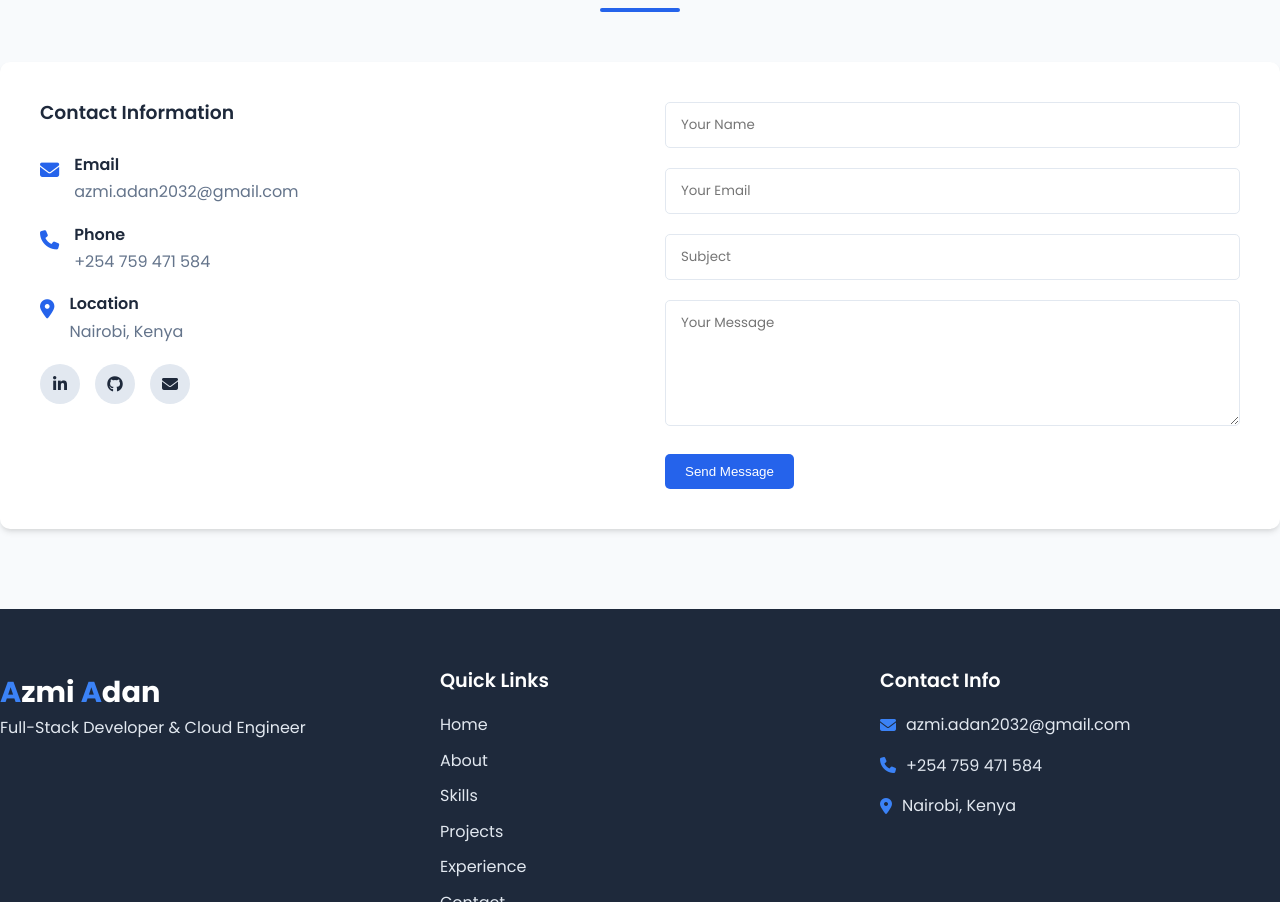
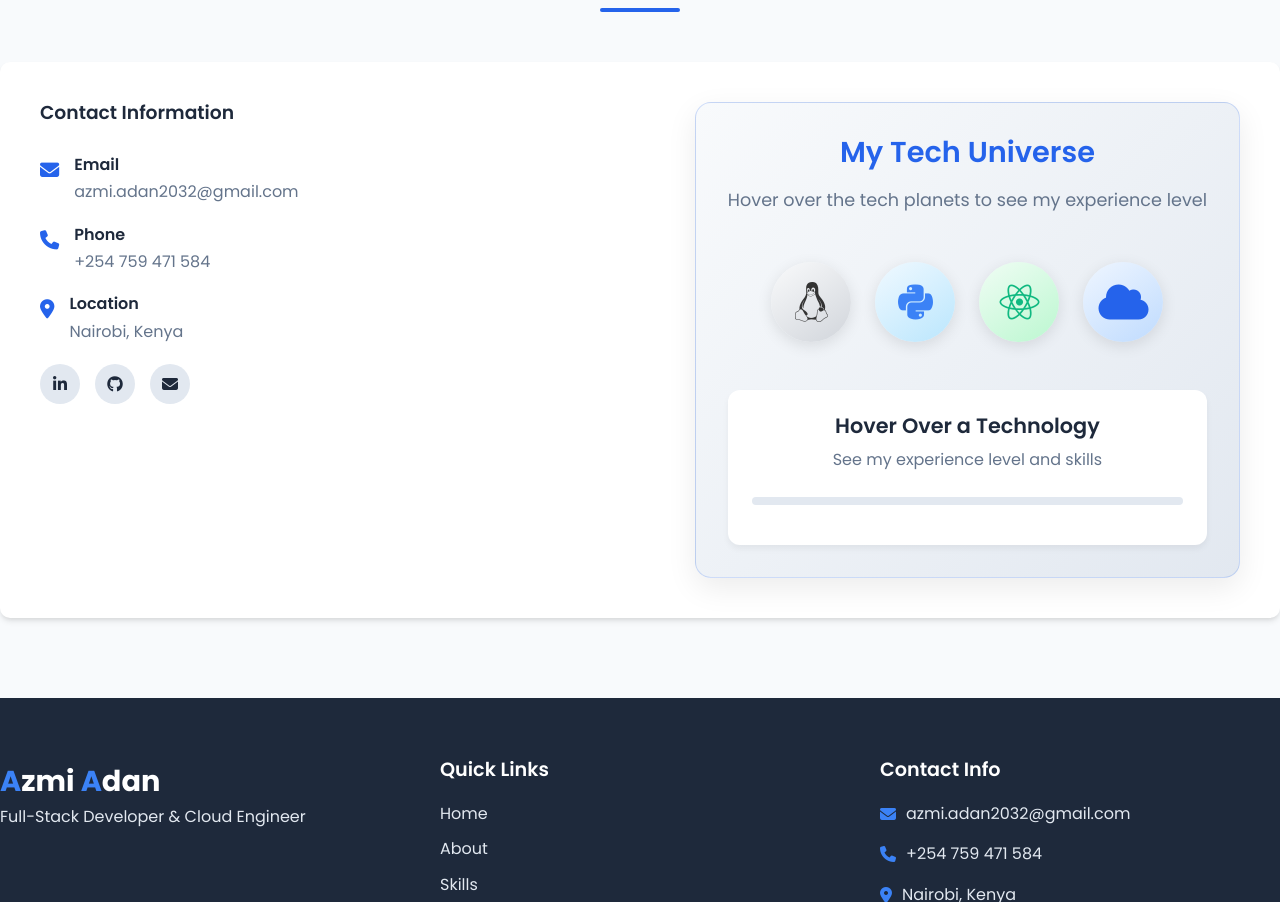
Before and after one commit to azmi-adan/software-dev, a plain HTML site: page index.html in a window 1280 px wide. Shown: the part 5211-6113 px from the top of the page. Drawn offline with Linux system fonts and the light colour scheme.

Commit message:
added the tech universe

```diff
--- a/index.html
+++ b/index.html
@@ -426,28 +426,167 @@
                     <a href="mailto:azmi.adan2032@gmail.com"><i class="fas fa-envelope"></i></a>
                 </div>
             </div>
-            <div class="contact-form">
-                <form action="https://formsubmit.co/azmi.adan2032@gmail.com" method="POST">
-                    <!-- Add these hidden inputs for FormSubmit configuration -->
-                    <input type="hidden" name="_captcha" value="false">
-                    <input type="hidden" name="_next" value="https://azmi-adan.github.io/software-dev/"> <!-- Replace with your actual domain -->
-                    <input type="hidden" name="_template" value="table">
+            <div class="tech-explorer" style="
+            background: linear-gradient(135deg, #f8fafc 0%, #e2e8f0 100%);
+            border-radius: 16px;
+            padding: 2rem;
+            box-shadow: 0 10px 30px rgba(0,0,0,0.08);
+            text-align: center;
+            max-width: 600px;
+            margin: 0 auto;
+            border: 1px solid rgba(37, 99, 235, 0.2);
+          ">
+            <h3 style="
+              font-size: 1.8rem;
+              color: #2563eb;
+              margin-bottom: 1rem;
+              font-weight: 600;
+            ">My Tech Universe</h3>
 
-                    <div class="form-group">
-                        <input type="text" name="name" id="name" placeholder="Your Name" required>
-                    </div>
-                    <div class="form-group">
-                        <input type="email" name="email" id="email" placeholder="Your Email" required>
-                    </div>
-                    <div class="form-group">
-                        <input type="text" name="_subject" id="subject" placeholder="Subject"> <!-- Note: Using _subject for FormSubmit -->
-                    </div>
-                    <div class="form-group">
-                        <textarea name="message" id="message" rows="5" placeholder="Your Message" required></textarea>
-                    </div>
-                    <button type="submit" class="btn btn-primary">Send Message</button>
-                </form>
+            <p style="
+              color: #64748b;
+              font-size: 1.1rem;
+              margin-bottom: 2rem;
+            ">Hover over the tech planets to see my experience level</p>
+
+            <div class="tech-orbit" style="
+              display: flex;
+              flex-wrap: wrap;
+              justify-content: center;
+              gap: 1.5rem;
+              padding: 1rem;
+            ">
+              <!-- Linux -->
+              <div class="tech-planet" style="
+                width: 80px;
+                height: 80px;
+                background: linear-gradient(145deg, #f9fafb, #d1d5db);
+                border-radius: 50%;
+                display: flex;
+                align-items: center;
+                justify-content: center;
+                box-shadow: 0 4px 15px rgba(0,0,0,0.1);
+                transition: all 0.3s ease;
+                cursor: pointer;
+                position: relative;
+              " onmouseover="showTechInfo('Linux', '85%', 'System Administration, Cloud Deployments')">
+                <i class="fab fa-linux" style="font-size: 2.5rem; color: #333;"></i>
+              </div>
+
+              <!-- Python -->
+              <div class="tech-planet" style="
+                width: 80px;
+                height: 80px;
+                background: linear-gradient(145deg, #f0f9ff, #bae6fd);
+                border-radius: 50%;
+                display: flex;
+                align-items: center;
+                justify-content: center;
+                box-shadow: 0 4px 15px rgba(0,0,0,0.1);
+                transition: all 0.3s ease;
+                cursor: pointer;
+              " onmouseover="showTechInfo('Python', '80%', 'Flask, Automation, Data Processing')">
+                <i class="fab fa-python" style="font-size: 2.5rem; color: #3b82f6;"></i>
+              </div>
+
+              <!-- React -->
+              <div class="tech-planet" style="
+                width: 80px;
+                height: 80px;
+                background: linear-gradient(145deg, #f0fdf4, #bbf7d0);
+                border-radius: 50%;
+                display: flex;
+                align-items: center;
+                justify-content: center;
+                box-shadow: 0 4px 15px rgba(0,0,0,0.1);
+                transition: all 0.3s ease;
+                cursor: pointer;
+              " onmouseover="showTechInfo('React', '75%', 'Frontend Development, UI Components')">
+                <i class="fab fa-react" style="font-size: 2.5rem; color: #10b981;"></i>
+              </div>
+
+              <!-- Cloud -->
+              <div class="tech-planet" style="
+                width: 80px;
+                height: 80px;
+                background: linear-gradient(145deg, #eff6ff, #bfdbfe);
+                border-radius: 50%;
+                display: flex;
+                align-items: center;
+                justify-content: center;
+                box-shadow: 0 4px 15px rgba(0,0,0,0.1);
+                transition: all 0.3s ease;
+                cursor: pointer;
+              " onmouseover="showTechInfo('Cloud', '70%', 'Infrastructure, Deployment, Support')">
+                <i class="fas fa-cloud" style="font-size: 2.5rem; color: #2563eb;"></i>
+              </div>
             </div>
+
+            <div id="tech-info" style="
+              margin-top: 2rem;
+              padding: 1.5rem;
+              background: white;
+              border-radius: 12px;
+              box-shadow: 0 4px 6px rgba(0,0,0,0.05);
+              min-height: 120px;
+              display: flex;
+              flex-direction: column;
+              justify-content: center;
+              transition: all 0.3s ease;
+            ">
+              <h4 style="font-size: 1.3rem; color: #1e293b; margin-bottom: 0.5rem;">Hover Over a Technology</h4>
+              <p style="color: #64748b; margin-bottom: 0.5rem;">See my experience level and skills</p>
+              <div class="skill-bar" style="
+                height: 8px;
+                background: #e2e8f0;
+                border-radius: 4px;
+                margin: 1rem 0;
+                overflow: hidden;
+              ">
+                <div id="skill-level" style="
+                  height: 100%;
+                  width: 0%;
+                  background: linear-gradient(90deg, #2563eb, #3b82f6);
+                  border-radius: 4px;
+                  transition: width 0.5s ease;
+                "></div>
+              </div>
+              <p id="skill-desc" style="color: #475569; font-size: 0.95rem;"></p>
+            </div>
+          </div>
+
+          <script>
+          function showTechInfo(techName, level, description) {
+            document.getElementById('tech-info').innerHTML = `
+              <h4 style="font-size: 1.3rem; color: #1e293b; margin-bottom: 0.5rem;">${techName}</h4>
+              <p style="color: #64748b; margin-bottom: 0.5rem;">${level} proficiency</p>
+              <div class="skill-bar" style="
+                height: 8px;
+                background: #e2e8f0;
+                border-radius: 4px;
+                margin: 1rem 0;
+                overflow: hidden;
+              ">
+                <div id="skill-level" style="
+                  height: 100%;
+                  width: ${level};
+                  background: linear-gradient(90deg, #2563eb, #3b82f6);
+                  border-radius: 4px;
+                  transition: width 0.5s ease;
+                "></div>
+              </div>
+              <p style="color: #475569; font-size: 0.95rem;">${description}</p>
+            `;
+
+            // Add pulse animation to the hovered planet
+            event.currentTarget.style.transform = 'scale(1.1)';
+            event.currentTarget.style.boxShadow = '0 8px 25px rgba(0,0,0,0.15)';
+            setTimeout(() => {
+              event.currentTarget.style.transform = 'scale(1)';
+              event.currentTarget.style.boxShadow = '0 4px 15px rgba(0,0,0,0.1)';
+            }, 300);
+          }
+          </script>
         </div>
     </section>
 
```
